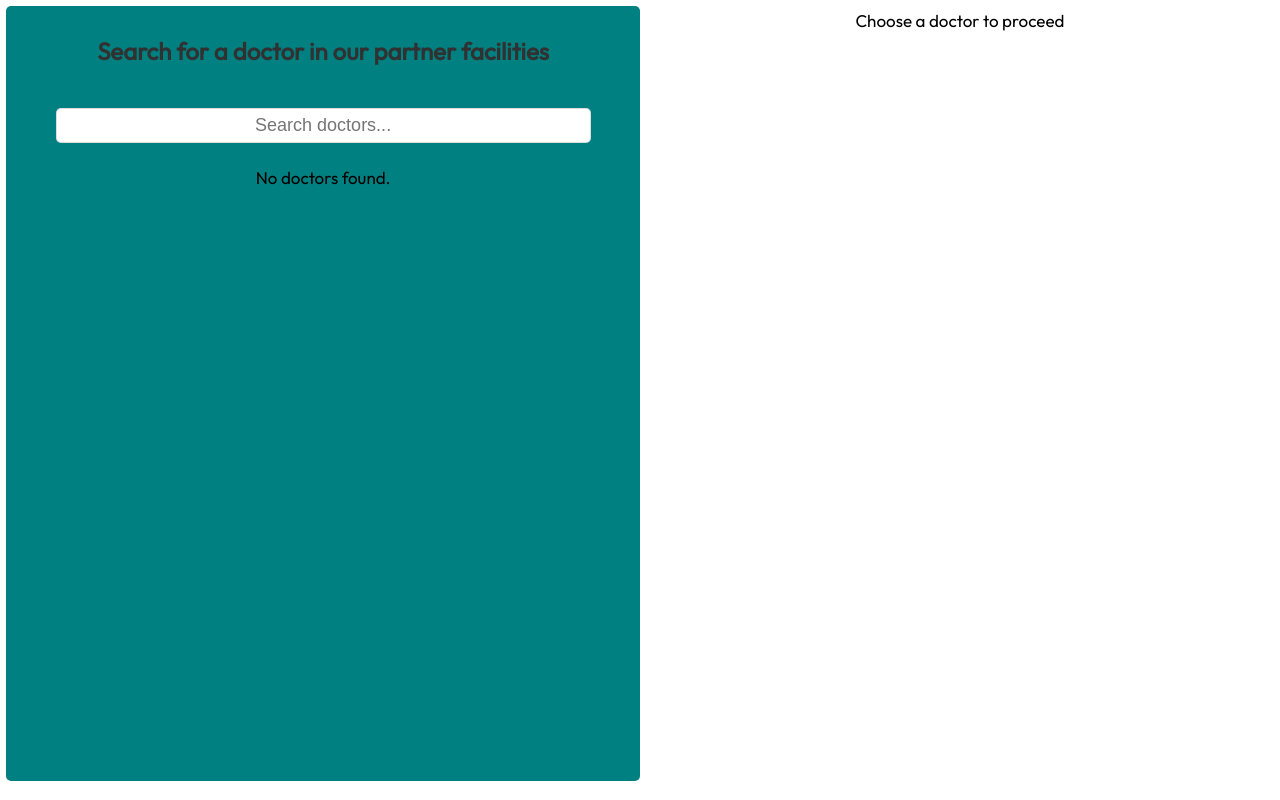
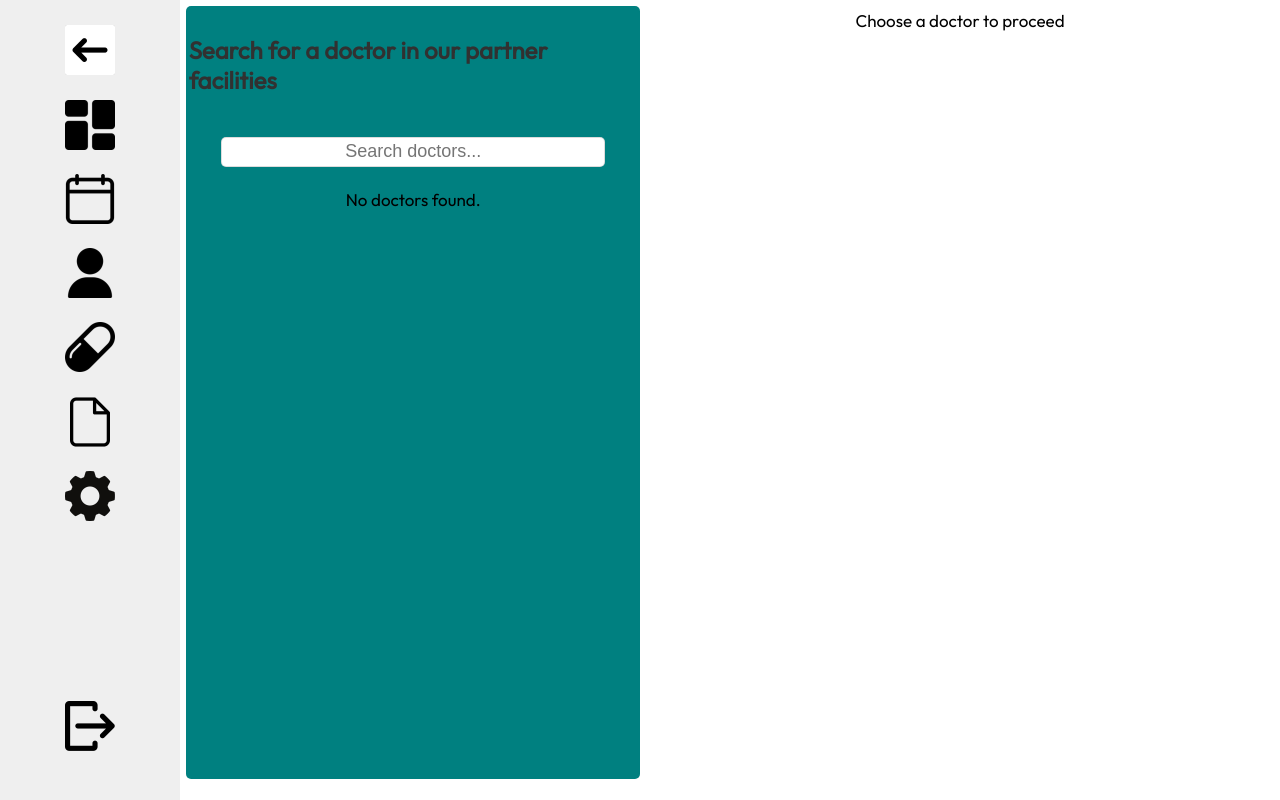
Before and after one commit to ehznauhcmil/CuraHub, a PHP site: page /doctors-booking.php in a window 1280 px wide. Run offline with PHP 8.4, Linux system fonts and the light colour scheme; the visitor is signed in with stand-in values (Sample User, id 1); data that the repository does not hold is empty.

Commit message:
doctor booking complete

```diff
--- a/appointment.php
+++ b/appointment.php
@@ -7,7 +7,7 @@
     <title>Appointments</title>
     <link rel="icon" href="resources/site-logo.png" type="image/png"> <!-- INSERT SITE LOGO -->
     <!-- IMPORT FILES -->
-    <link rel="stylesheet" href="css/appointment.css.css">
+    <link rel="stylesheet" href="css/appointment.css">
 </head>
 
 <body>
@@ -185,7 +185,7 @@
     </main>
 
     <script>
-        document.querySelector('.edit-apptmt-button').addEventListener('click', function() {
+        document.querySelector('.edit-apptmt-button').addEventListener('click', function () {
             const editButton = this;
             // switch between edit and done button
             const isEditing = editButton.textContent === 'Edit'; // check if button is edit
@@ -201,7 +201,7 @@
                         const deleteButton = document.createElement('button');  // create delete button
                         deleteButton.textContent = 'Delete';
                         deleteButton.classList.add('delete-apptmt-button'); // add class name to button
-                        deleteButton.addEventListener('click', function() {
+                        deleteButton.addEventListener('click', function () {
                             card.remove(); // remove card when clicked
                         });
                         card.appendChild(deleteButton); // attach the button to the card
--- a/css/doctors-booking.css
+++ b/css/doctors-booking.css
@@ -3,6 +3,7 @@
 body {
   font-family: "Outfit", sans-serif;
   margin: 0 auto;
+  padding: 0 auto;
   height:100vh;
 }
 
@@ -25,15 +26,49 @@ p {
 }
 
 .main {
+  column-gap: 1%;
+  max-height: 100vh;
+  max-width: 100vw;
+  background: white;
   display: grid;
   grid-template-columns: 1fr 1fr;
-  column-gap: 1%;
-  justify-content: space-evenly;
-  max-height: 100vh;
-  max-width: 100vw;
-  margin: 0;
+  grid-template-rows: auto;
+  margin-left: 180px;
   padding: 0.5%;
-  background: white;
+}
+
+.sidebar {
+  height: 100vh;
+  width: 180px;
+  top: 0;
+  bottom: 0;
+  position: fixed;
+  padding: 25px 65px;
+  background-color: #efefef;
+  display: flex;
+  flex-direction: column;
+  justify-content: space-between;
+  align-items: center;
+  box-sizing: border-box;
+}
+
+.sidebar img {
+  width: 50px;
+  height: 50px;
+  margin-bottom: 20px;
+}
+
+.sidebar-navbottom img {
+  width: 50px;
+  height: 50px;
+}
+
+.sidebar a:hover {
+  opacity: 0.6;
+}
+
+.sidebar-navbottom a:hover {
+  opacity: 0.6;
 }
 
 .doctor-selection {
@@ -42,7 +77,7 @@ p {
   flex-direction: column;
   align-items: center;
   gap:15px;
-  width: 49vw;
+  width: 100%;
   height: 96vh;
   margin: 0;
   padding: 0.5%;
--- a/css/userdashboard.css
+++ b/css/userdashboard.css
@@ -1,9 +1,11 @@
+@import url("https://fonts.googleapis.com/css2?family=Outfit");
+
 body {
     margin: 0;
     padding: 0;
     height: 100vh;
     background-color: white;
-    font-family: Arial, Helvetica, sans-serif;
+    font-family: "Outfit", sans-serif;
     text-decoration: none;
     color: black;
 }
--- a/doctors-booking.php
+++ b/doctors-booking.php
@@ -9,10 +9,31 @@
 
 </head>
 
-
+<?php
+session_start();
+?>
 
 <body>
+    <div id="user-data" data-user-id="<?php echo htmlspecialchars($_SESSION['user_id']); ?>" display="hidden"></div>
+
+    <aside class="sidebar">
+        <div class="sidebar-navtop">
+            <p><a href="home-screen.php"><img src="resources/back-icon.png" alt="Go Back to Homepage Icon"></a></p>
+            <p><a href="userdashboard.php"><img src="resources/dashboard-icon.png" alt="User Dashboard Icon"></a>
+            </p>
+            <p><a href="doctors-booking.php"><img src="resources/calendar-icon.png" alt="Appointment Icon"></a></p>
+            <p><a href="userprofile.php"><img src="resources/profile-icon.png" alt="Profile Icon"></a></p>
+            <p><a href="medication.php"><img src="resources/medication-icon.png" alt="Medication Icon"></a></p>
+            <p><a href="medicalReport.php"><img src="resources/medreport-icon.png" alt="Medical Report Icon"></a>
+            </p>
+            <p><a href="#"><img src="resources/settings-icon.png" alt="Settings Icon"></a></p>
+        </div>
+        <div class="sidebar-navbottom">
+            <p><a href="logout.php"><img src="resources/signout-icon.png" alt="Log Out Icon"></a></p>
+        </div>
+    </aside>
     <div class="main">
+
         <div class="doctor-selection">
             <div class="spacer"></div>
             <h2>Search for a doctor in our partner facilities</h2>
@@ -39,7 +60,6 @@
 
 <footer>
     <script src="js/doctors-booking.js"></script>
-
 </footer>
 
 </html>
--- a/js/doctors-booking.js
+++ b/js/doctors-booking.js
@@ -232,10 +232,12 @@ function bookAppointment() {
     }
 
     const slotId = selectedSlot.dataset.slotId;
-    const userId = 1; // Replace this with actual user ID (e.g., from session)
+    const userDataElement = document.getElementById('user-data');
+    const userId = userDataElement.dataset.userId;
+
 
     const xhr = new XMLHttpRequest();
-    const url = new URL('http://localhost/curahub/book-appointment.php', window.location.href);
+    const url = new URL('http://localhost/curahub/appointment-book.php', window.location.href);
 
     xhr.open('POST', url.toString(), true);
     xhr.setRequestHeader('Content-Type', 'application/x-www-form-urlencoded');
--- a/login-validation.php
+++ b/login-validation.php
@@ -23,6 +23,8 @@ if ($_SERVER["REQUEST_METHOD"] == "POST") {
             $_SESSION['loggedin'] = true;
             $_SESSION['email'] = $email;
             $_SESSION['usertype'] = 'user';
+            $_SESSION['username'] = $row['first_name'] . ' ' . $row['last_name'];
+            $_SESSION['user_id'] = $row['user_id'];
             header("Location: userdashboard.php"); // Redirect to user page
             exit;
         }
@@ -38,6 +40,7 @@ if ($_SERVER["REQUEST_METHOD"] == "POST") {
                 $_SESSION['loggedin'] = true;
                 $_SESSION['email'] = $email;
                 $_SESSION['usertype'] = 'admin';
+                $_SESSION['username'] = $row['first_name'] . ' ' . $row['last_name'];
                 header("Location: admin-dashboard-profile.php"); // Redirect to admin page
                 exit;
             }
--- /dev/null
+++ b/user-id-get.php
@@ -0,0 +1,3 @@
+<?php
+session_start();
+echo json_encode(['userId' => $_SESSION['user_id']]);
```
Also changed, not shown: doctors-filter.php (deleted, +0 -20 lines), userdashboard.php (+9 -7 lines).
